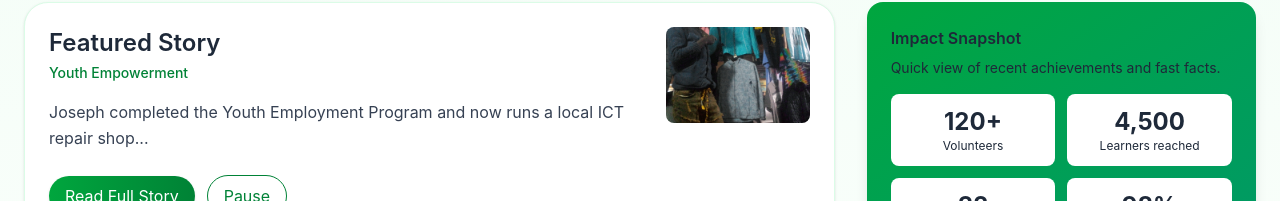
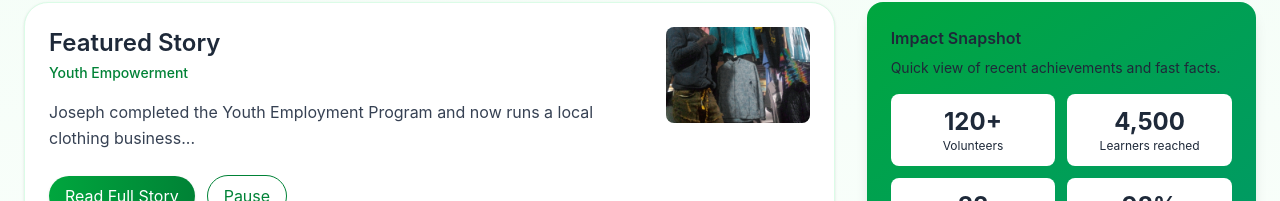
Before and after one commit to steph10920/ecnafrica, a React (Vite) app: page /Stories in a window 1280 px wide. Shown: the part 560-761 px from the top of the page. Built offline with nearby package versions, Linux system fonts and the light colour scheme.

Commit message:
new changes

```diff
--- a/src/pages/stories.jsx
+++ b/src/pages/stories.jsx
@@ -57,8 +57,8 @@ export default function Stories() {
       id: "joseph",
       title: "Joseph: Youth Entrepreneurship",
       category: "Youth Empowerment",
-      excerpt: "Joseph completed the Youth Employment Program and now runs a local ICT repair shop...",
-      body: "Joseph joined our Youth Employment Program to learn ICT and entrepreneurship...",
+      excerpt: "Joseph completed the Youth Employment Program and now runs a local clothing business...",
+      body: "Joseph was determined to create a better future for himself and his family...",
       img: josephImg,
       impact: ["Job Created", "Apprenticeship", "Community Partnership"],
     },
```
